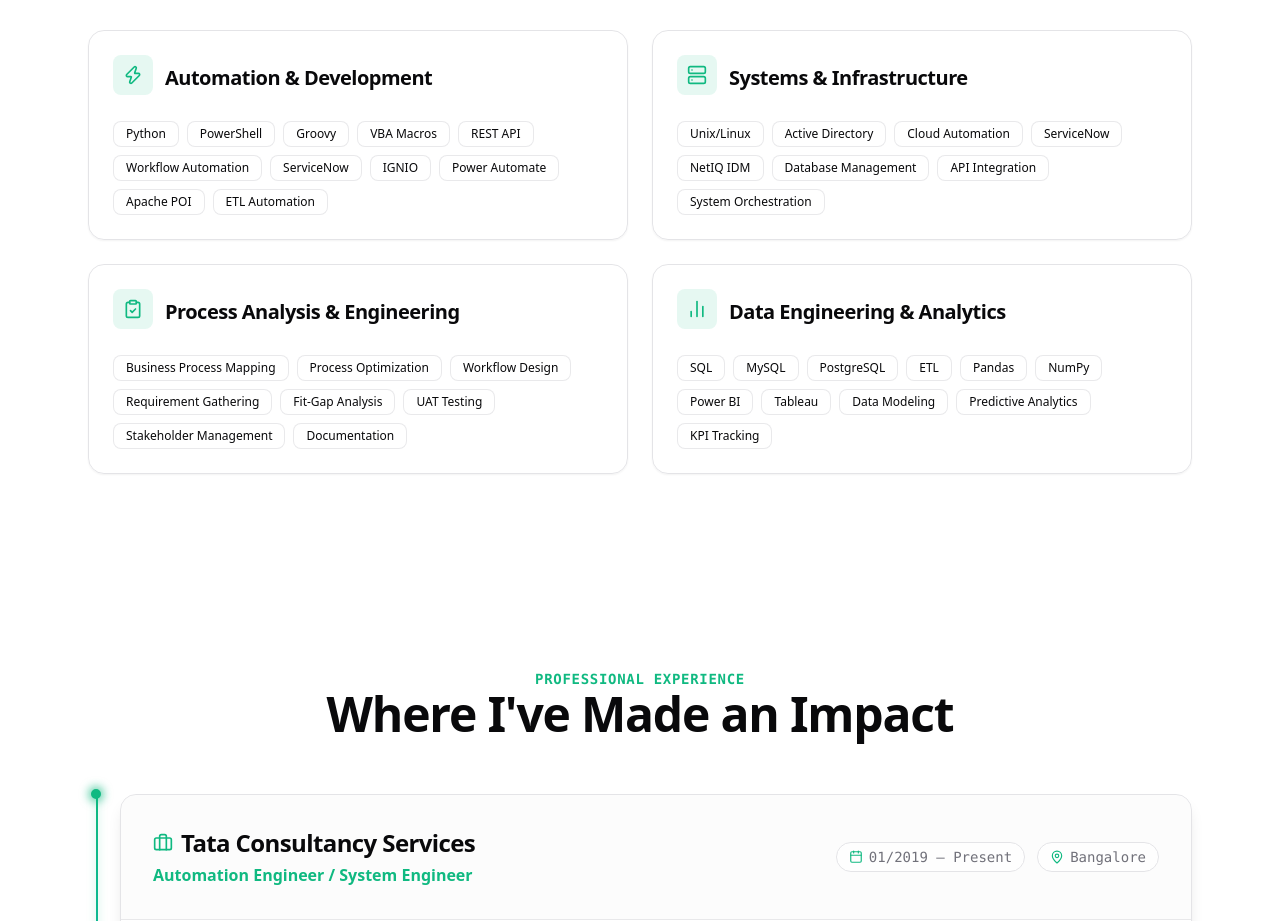
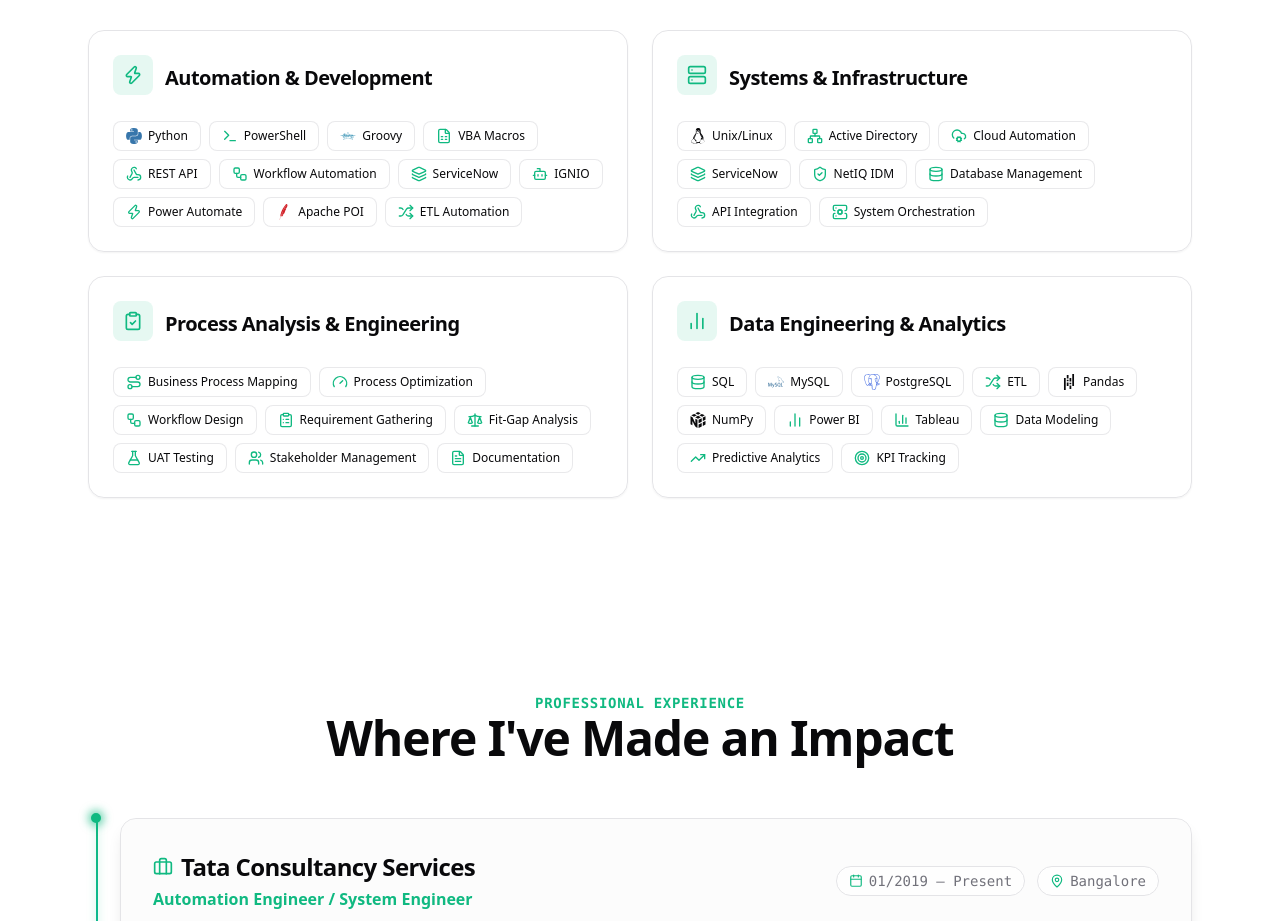
Before and after one commit to ajith-ks/Portfolio, a React (Vite) app: page / in a window 1280 px wide. Shown: the part 2360-3281 px from the top of the page. Built offline with nearby package versions, Linux system fonts and the light colour scheme.

Commit message:
feat: add icons to skills tags

```diff
--- a/src/components/sections/skills.tsx
+++ b/src/components/sections/skills.tsx
@@ -1,6 +1,7 @@
 import { content } from '@/data/content'
 import { Card, CardContent, CardHeader, CardTitle } from '@/components/lightswind/card'
 import { Zap, Server, ClipboardCheck, BarChart2 } from 'lucide-react'
+import { SkillIcon } from '@/data/skill-icons'
 
 const CATEGORY_ICONS = [Zap, Server, ClipboardCheck, BarChart2]
 
@@ -37,9 +38,10 @@
                   {cat.tags.map((tag) => (
                     <span
                       key={tag}
-                      className="inline-flex items-center rounded-lg border border-border/80 bg-background/60 px-3 py-1 text-xs font-medium text-foreground backdrop-blur-xs transition-colors hover:border-primary/50 hover:bg-accent"
+                      className="inline-flex items-center gap-1.5 rounded-lg border border-border/80 bg-background/60 px-3 py-1.5 text-xs font-medium text-foreground backdrop-blur-xs transition-colors hover:border-primary/50 hover:bg-accent"
                     >
-                      {tag}
+                      <SkillIcon name={tag} size={16} className="shrink-0" />
+                      <span>{tag}</span>
                     </span>
                   ))}
                 </div>
```
